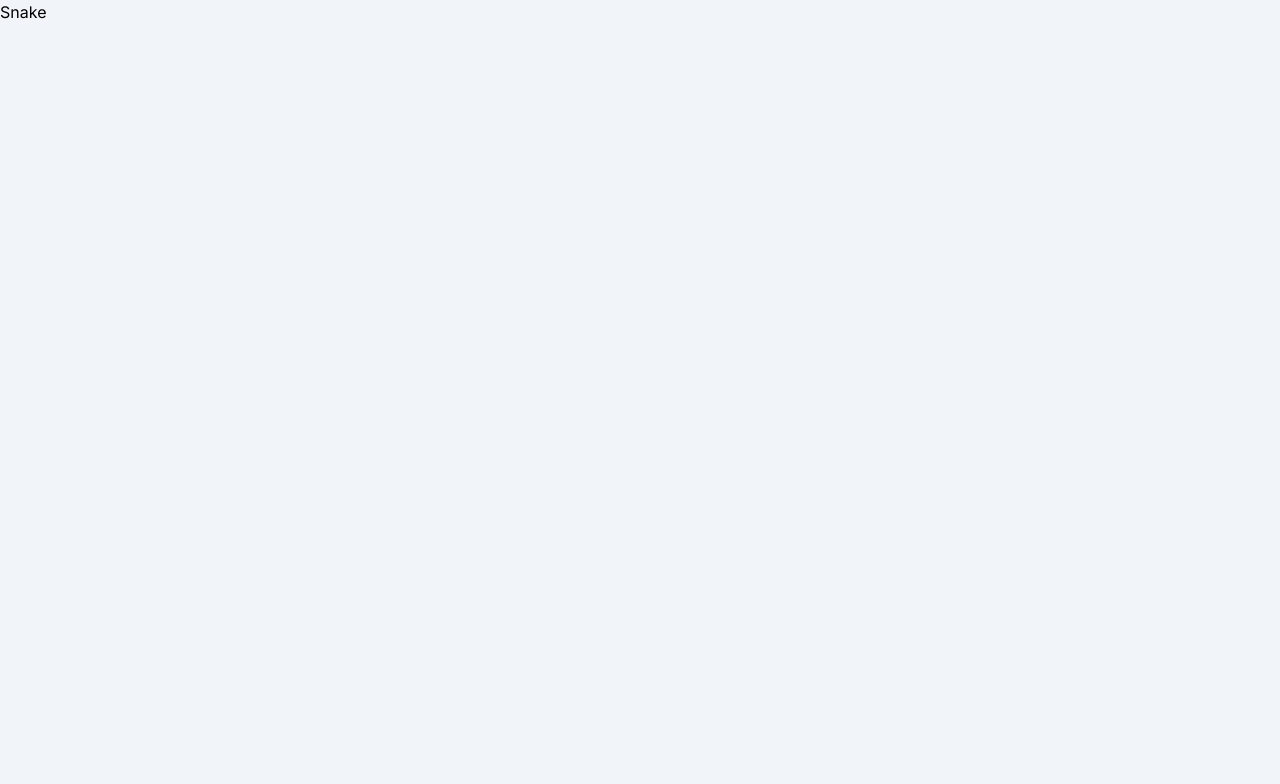
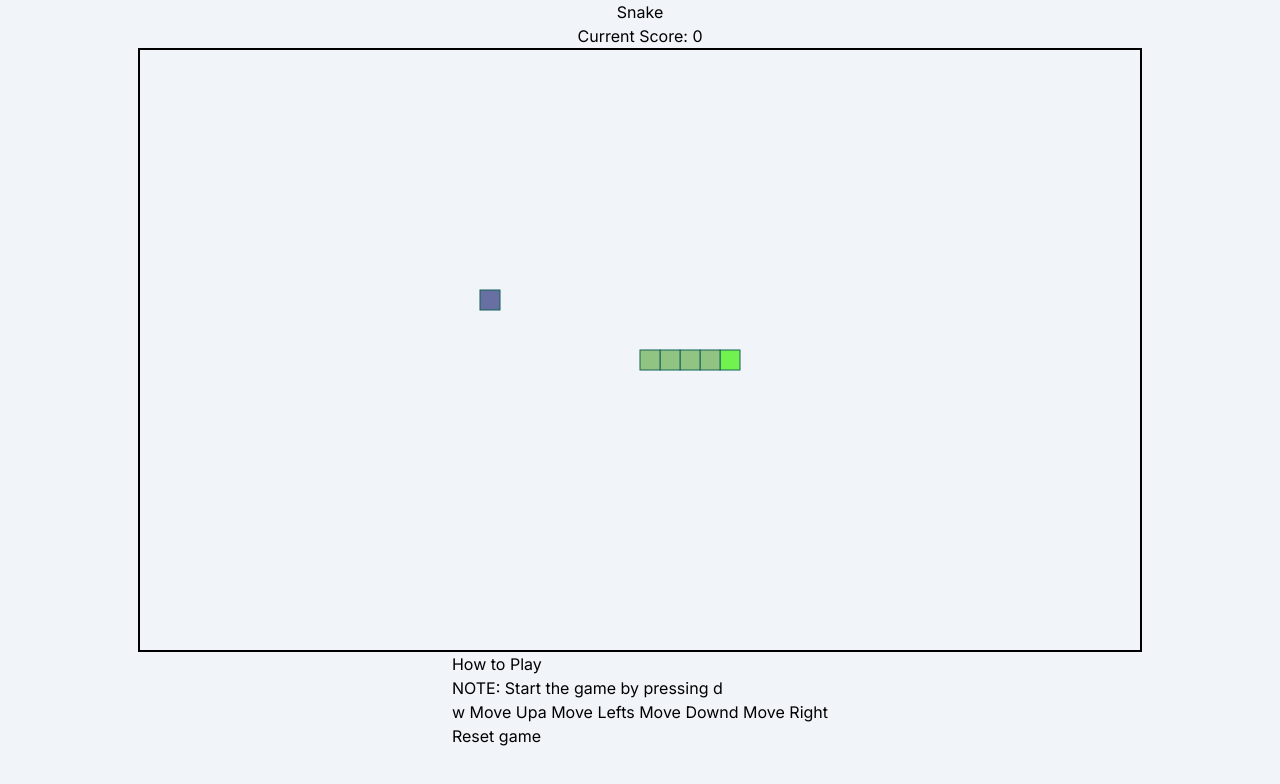
Before and after one commit to asdt560/games-page, a Next.js app: page /snake in a window 1280 px wide. Shown: the top 784 px of the page. Built offline with nearby package versions, Linux system fonts and the light colour scheme.

Commit message:
Create page, components and utilities

```diff
--- /dev/null
+++ b/app/snake/components/CanvasBoard.tsx
@@ -0,0 +1,183 @@
+"use client";
+import React, { useCallback, useEffect, useRef, useState } from "react";
+import { useDispatch, useSelector } from "react-redux";
+import {
+  increaseSnake,
+  INCREMENT_SCORE,
+  makeMove,
+  MOVE_DOWN,
+  MOVE_LEFT,
+  MOVE_RIGHT,
+  MOVE_UP,
+  resetGame,
+  RESET_SCORE,
+  scoreUpdates,
+  stopGame,
+} from "../../../store/snake/snakeActions";
+import { IGlobalState } from "../../../store/store";
+import {
+  clearBoard,
+  drawObject,
+  generateRandomPosition,
+  hasSnakeCollided,
+  IObjectBody,
+} from "../utils";
+import Instruction from "./Instructions";
+
+export interface ICanvasBoard {
+  height: number;
+  width: number;
+}
+const CanvasBoard = ({ height, width }: ICanvasBoard) => {
+  const dispatch = useDispatch();
+  const snake1 = useSelector((state: IGlobalState) => state.snakeReducer.snake);
+  console.log(useSelector((state: IGlobalState) => state))
+  const disallowedDirection = useSelector(
+    (state: IGlobalState) => state.snakeReducer.disallowedDirection
+  );
+  const [gameEnded, setGameEnded] = useState<boolean>(false);
+  const [pos, setPos] = useState<IObjectBody>(
+    generateRandomPosition(width - 20, height - 20)
+  );
+  const [isConsumed, setIsConsumed] = useState<boolean>(false);
+  const canvasRef = useRef<HTMLCanvasElement | null>(null);
+  const [context, setContext] = useState<CanvasRenderingContext2D | null>(null);
+
+  const moveSnake = useCallback(
+    (dx = 0, dy = 0, ds: string) => {
+      if (dx > 0 && dy === 0 && ds !== "RIGHT") {
+        dispatch(makeMove(dx, dy, MOVE_RIGHT));
+      }
+
+      if (dx < 0 && dy === 0 && ds !== "LEFT") {
+        dispatch(makeMove(dx, dy, MOVE_LEFT));
+      }
+
+      if (dx === 0 && dy < 0 && ds !== "UP") {
+        dispatch(makeMove(dx, dy, MOVE_UP));
+      }
+
+      if (dx === 0 && dy > 0 && ds !== "DOWN") {
+        dispatch(makeMove(dx, dy, MOVE_DOWN));
+      }
+    },
+    [dispatch]
+  );
+
+  const handleKeyEvents = useCallback(
+    (event: KeyboardEvent) => {
+      if (disallowedDirection) {
+        switch (event.key) {
+          case "w":
+            moveSnake(0, -20, disallowedDirection);
+            break;
+          case "s":
+            moveSnake(0, 20, disallowedDirection);
+            break;
+          case "a":
+            moveSnake(-20, 0, disallowedDirection);
+            break;
+          case "d":
+            event.preventDefault();
+            moveSnake(20, 0, disallowedDirection);
+            break;
+        }
+      } else if (
+          disallowedDirection !== "LEFT" &&
+          disallowedDirection !== "UP" &&
+          disallowedDirection !== "DOWN"
+        ) {
+          if(event.key === "d") {
+            moveSnake(20, 0, disallowedDirection); //Move RIGHT at start
+          } else if(event.key === "w") {
+            moveSnake(0, -20, disallowedDirection); //Move UP at start
+          } else if(event.key === "s") {
+            moveSnake(0, 20, disallowedDirection); //Move DOWN at start
+          }
+      }
+    },
+    [disallowedDirection, moveSnake]
+  );
+
+  const resetBoard = useCallback(() => {
+    window.removeEventListener("keypress", handleKeyEvents);
+    dispatch(resetGame());
+    dispatch(scoreUpdates(RESET_SCORE));
+    clearBoard(context);
+    drawObject(context, snake1, "#91C483");
+    drawObject(
+      context,
+      [generateRandomPosition(width - 20, height - 20)],
+      "#676FA3"
+    ); //Draws object randomly
+    window.addEventListener("keypress", handleKeyEvents);
+  }, [context, dispatch, handleKeyEvents, height, snake1, width]);
+
+  useEffect(() => {
+    //Generate new object
+    if (isConsumed) {
+      const posi = generateRandomPosition(width - 20, height - 20);
+      setPos(posi);
+      setIsConsumed(false);
+
+      //Increase snake size when object is consumed successfully
+      dispatch(increaseSnake());
+
+      //Increment the score
+      dispatch(scoreUpdates(INCREMENT_SCORE));
+    }
+  }, [isConsumed, pos, height, width, dispatch]);
+
+  useEffect(() => {
+    //Draw on canvas each time
+    setContext(canvasRef.current && canvasRef.current.getContext("2d"));
+    clearBoard(context);
+    drawObject(context, snake1, "#91C483");
+    drawObject(context, [pos], "#676FA3"); //Draws object randomly
+
+    //When the object is consumed
+    if (snake1[0].x === pos?.x && snake1[0].y === pos?.y) {
+      setIsConsumed(true);
+    }
+
+    if (
+      hasSnakeCollided(snake1, snake1[0]) ||
+      snake1[0].x >= width ||
+      snake1[0].x <= 0 ||
+      snake1[0].y <= 0 ||
+      snake1[0].y >= height
+    ) {
+      setGameEnded(true);
+      dispatch(stopGame());
+      window.removeEventListener("keypress", handleKeyEvents);
+    } else setGameEnded(false);
+  }, [context, pos, snake1, height, width, dispatch, handleKeyEvents]);
+
+  useEffect(() => {
+    window.addEventListener("keypress", handleKeyEvents);
+    return () => {
+      window.removeEventListener("keypress", handleKeyEvents);
+    };
+  }, [disallowedDirection, handleKeyEvents]);
+
+  return (
+    <>
+      {
+        gameEnded && (
+          <div className="absolute top-60 py-24 bg-opacity-50 w-96 h-56 bg-black flex justify-center">
+            <p className="text-center text-2xl bg-black text-green-500 w-max font-black px-1">Game Over</p>
+          </div>
+        )
+      }
+      <canvas
+        ref={canvasRef}
+        className="border-2 border-black"
+        width={width}
+        height={height}
+      />
+      <Instruction resetBoard={resetBoard} />
+    </>
+  );
+};
+
+export default CanvasBoard;
--- /dev/null
+++ b/app/snake/components/Instructions.tsx
@@ -0,0 +1,35 @@
+
+export interface IInstructionProps {
+  resetBoard: () => void;
+}
+const Instruction = ({ resetBoard }: IInstructionProps) => (
+  <div>
+    <h3>
+      How to Play
+    </h3>
+    <h3>
+    NOTE: Start the game by pressing d
+    </h3>
+    <div>
+      <div>
+        <span>
+          w Move Up
+        </span>
+        <span>
+          a Move Left
+        </span>
+        <span>
+          s Move Down
+        </span>
+        <span>
+          d Move Right
+        </span>
+      </div>
+      <div>
+        <button onClick={() => resetBoard()}>Reset game</button>
+      </div>
+    </div>
+  </div>
+);
+
+export default Instruction;
--- /dev/null
+++ b/app/snake/components/ScoreCard.tsx
@@ -0,0 +1,13 @@
+"use client";
+import { useSelector } from "react-redux";
+import { IGlobalState } from "../../../store/store";
+import React from "react";
+
+const ScoreCard = () => {
+    const score = useSelector((state: IGlobalState) => state.snakeReducer.score);
+    return (
+        <h2>Current Score: {score}</h2>
+    );
+}
+
+export default ScoreCard;
--- a/app/snake/page.tsx
+++ b/app/snake/page.tsx
@@ -1,8 +1,11 @@
-
+import CanvasBoard from "./components/CanvasBoard";
+import ScoreCard from "./components/ScoreCard";
 const Snake = () => {
   return (
-    <div>
+    <div className="flex flex-col items-center">
       <h1>Snake</h1>
+      <ScoreCard />
+      <CanvasBoard height={600} width={1000} />
     </div>
   )
 }
--- /dev/null
+++ b/app/snake/utils.ts
@@ -0,0 +1,58 @@
+export const clearBoard = (context: CanvasRenderingContext2D | null) => {
+  if (context) {
+    context.clearRect(0, 0, 1000, 600);
+  }
+};
+
+export interface IObjectBody {
+  x: number;
+  y: number;
+}
+
+export const drawObject = (
+  context: CanvasRenderingContext2D | null,
+  objectBody: IObjectBody[],
+  fillColor: string,
+  strokeStyle = "#146356"
+) => {
+  if (context) {
+    objectBody.forEach((object: IObjectBody, i) => {
+      context.fillStyle = fillColor;
+      context.strokeStyle = strokeStyle;
+      if(i === 0 && objectBody.length > 1) {
+        context.fillStyle = "#71f24e";
+      }
+      context?.fillRect(object.x, object.y, 20, 20);
+      context?.strokeRect(object.x, object.y, 20, 20);
+    });
+  }
+};
+
+function randomNumber(min: number, max: number) {
+  let random = Math.random() * max;
+  return random - (random % 20);
+}
+export const generateRandomPosition = (width: number, height: number) => {
+  return {
+    x: randomNumber(0, width),
+    y: randomNumber(0, height),
+  };
+};
+
+export const hasSnakeCollided = (
+  snake: IObjectBody[],
+  currentHeadPos: IObjectBody
+) => {
+  let flag = false;
+  snake.forEach((pos: IObjectBody, index: number) => {
+    if (
+      pos.x === currentHeadPos.x &&
+      pos.y === currentHeadPos.y &&
+      index !== 0
+    ) {
+      flag = true;
+    }
+  });
+
+  return flag;
+};
```
